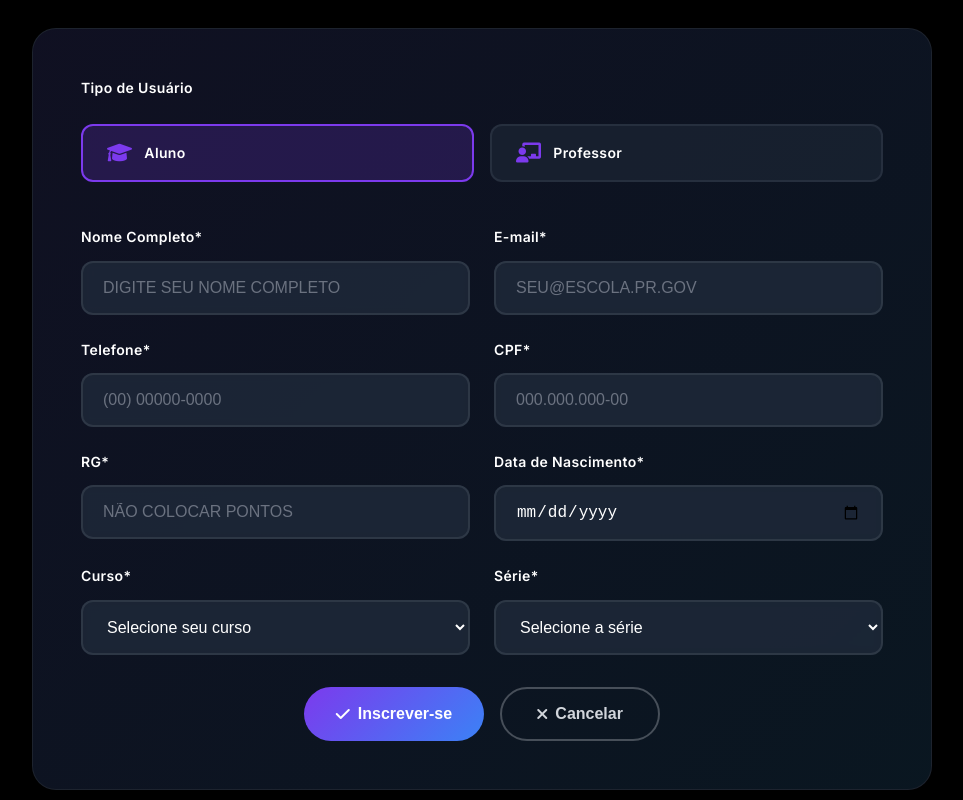
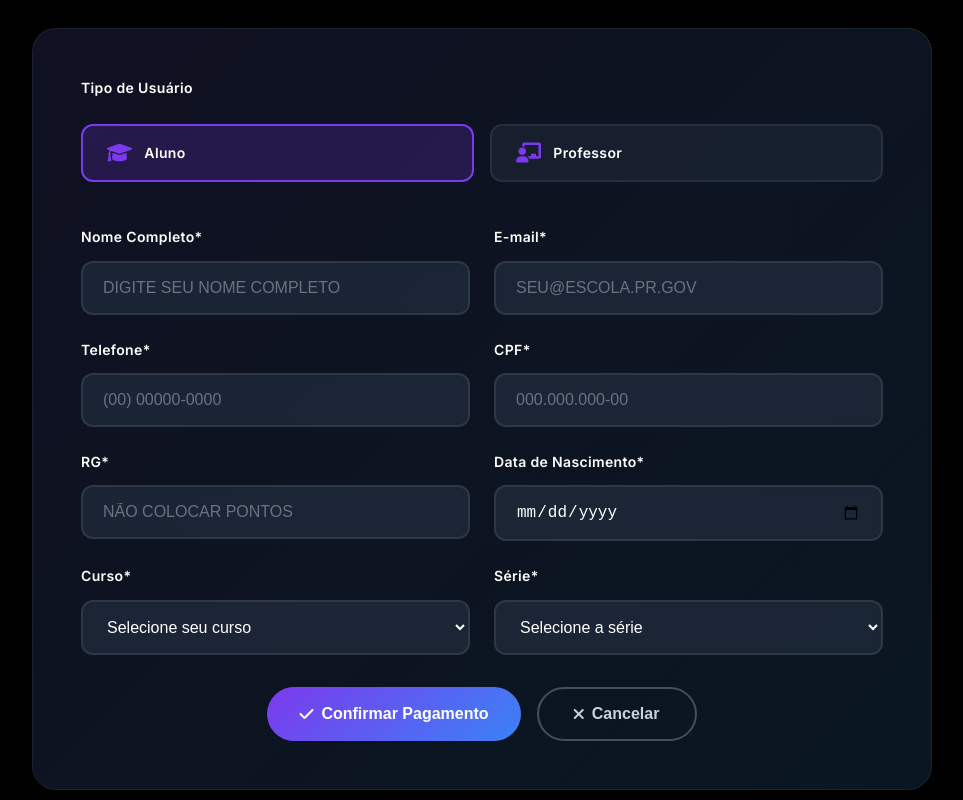
Before and after one commit to mathlopes123/site_formulario_setec, a website with bundled scripts: page index.html in a window 1280 px wide. Shown: the part 1000-1800 px from the top of the page, without its empty margins (158-1121 px from the left). Built offline with nearby package versions, Linux system fonts and the light colour scheme.

Commit message:
remove popup pagamento

```diff
--- a/index.html
+++ b/index.html
@@ -150,7 +150,7 @@
                         </div>
                     </div>
 
-                    <div class="form-actions">
+             <!--       <div class="form-actions">
                         <button type="button" class="btn-primary" id="btnPagamento">
                             <i class="fas fa-check"></i>
                             Inscrever-se
@@ -159,7 +159,18 @@
                             <i class="fas fa-times"></i>
                             Cancelar
                         </button>
-                    </div>
+                    </div>-->
+
+                    <div class="popup-actions">
+                <button type="submit" class="btn-primary" id="confirmBtn" >
+                    <i class="fas fa-check"></i>
+                    Confirmar Pagamento
+                </button>
+                <button  class="btn-outline" id="cancelBtn2">
+                    <i class="fas fa-times"></i>
+                    Cancelar
+                </button>
+            </div>
                 </form>
             </div>
 
```
